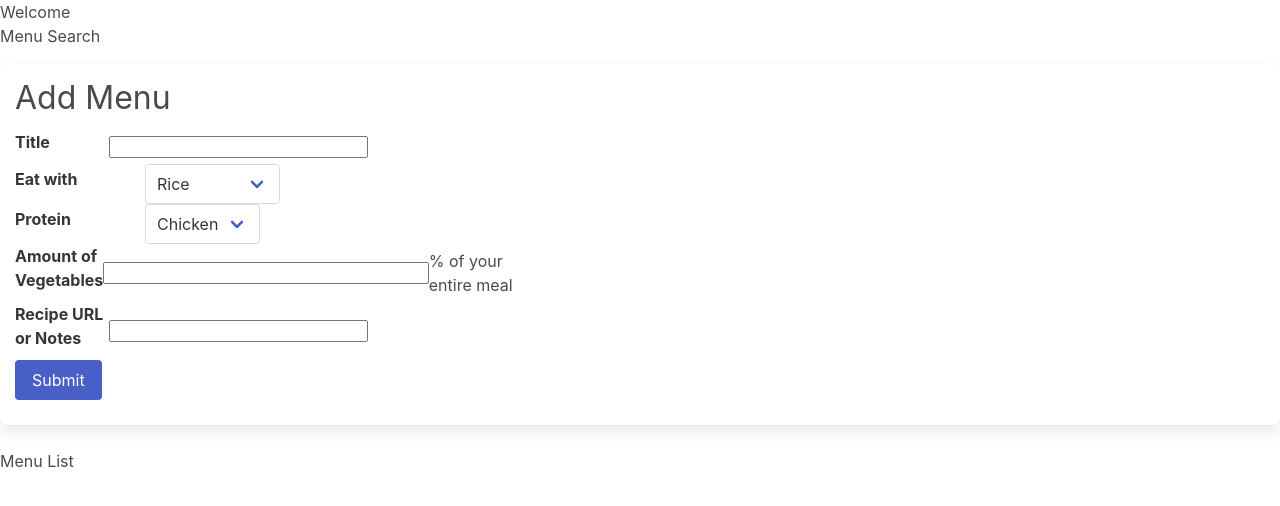
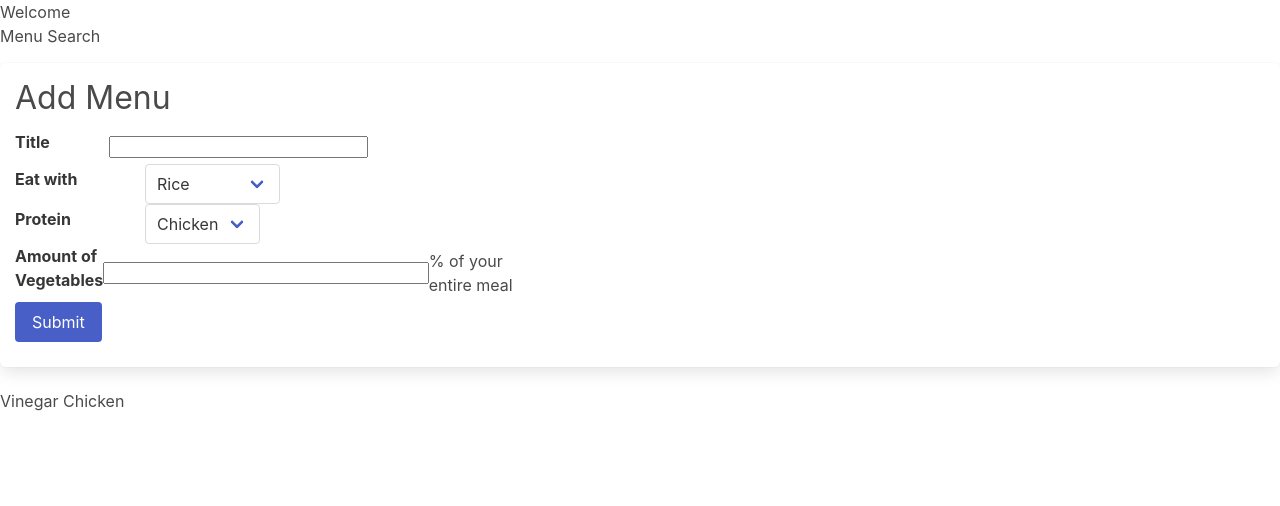
Before and after one commit to CocoTapi/PortfolioProject2, a React (Create React App) app in the folder meal_plan/: page / in a window 1280 px wide. Shown: the top 506 px of the page. Built offline with nearby package versions, Linux system fonts and the light colour scheme.

Commit message:
made new compenents

```diff
--- a/meal_plan/src/conponents/MenuForm.js
+++ b/meal_plan/src/conponents/MenuForm.js
@@ -3,7 +3,6 @@ import { useState } from 'react';
 function MenuForm () {
     const [newTitle, setNewTitle] = useState('');
     const [amount, setAmount] = useState('');
-    const [newRecipe, setNewRecipe] = useState('');
 
     const handleNameChange = (event) => {
         setNewTitle(event.target.value);
@@ -14,16 +13,11 @@ function MenuForm () {
         setAmount(vegiesAmount);
     }
 
-    const handleRecipeChange = (event) => {
-        setNewRecipe(event.target.value);
-    }
-
     const handleSubmit = (event) => {
         event.preventDefault();
         //addMenu
         setNewTitle('');
         setAmount('');
-        setNewRecipe('');
     }
 
     return (
@@ -86,16 +80,6 @@ function MenuForm () {
 
                 {/* fruis Amount  */}
 
-                <div className="field-group">
-                    <div className="field">
-                        <label className="label">Recipe URL or Notes</label>
-                        <input
-                            className="inout is-expanded"
-                            value={newRecipe}
-                            onChange={handleRecipeChange}
-                        />
-                    </div>
-                </div>
                 <div className="field">
                     <button className="button is-link">Submit</button>
                 </div>
--- a/meal_plan/src/conponents/MenuList.js
+++ b/meal_plan/src/conponents/MenuList.js
@@ -1,6 +1,8 @@
 function MenuList () {
     return (
-        <div>Menu List</div>
+        <div className="menu-list">
+            <div>Vinegar Chicken</div>
+        </div>
     )
 }
 
```
Also changed, not shown: meal_plan/src/conponents/IngredientsForm.js (added, +7 -0 lines), meal_plan/src/conponents/MenuListItem.js (added, +7 -0 lines).
